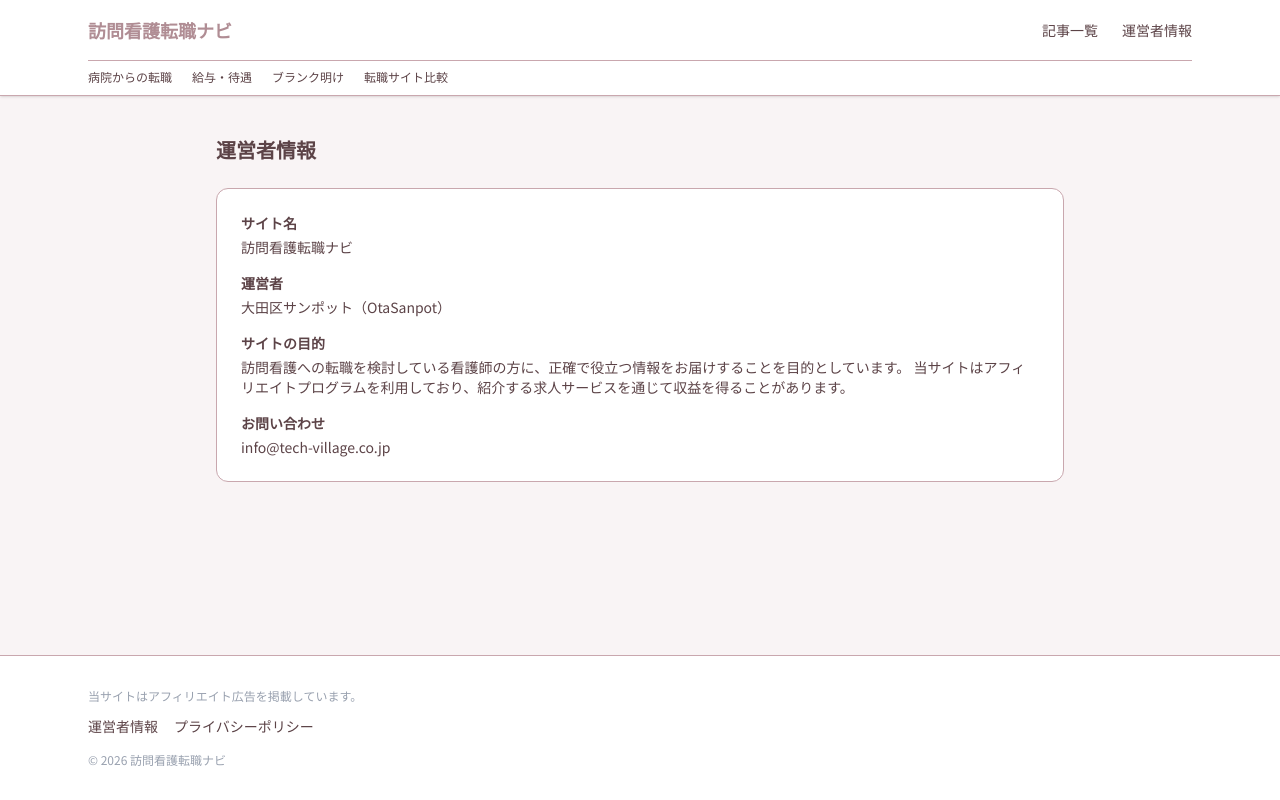
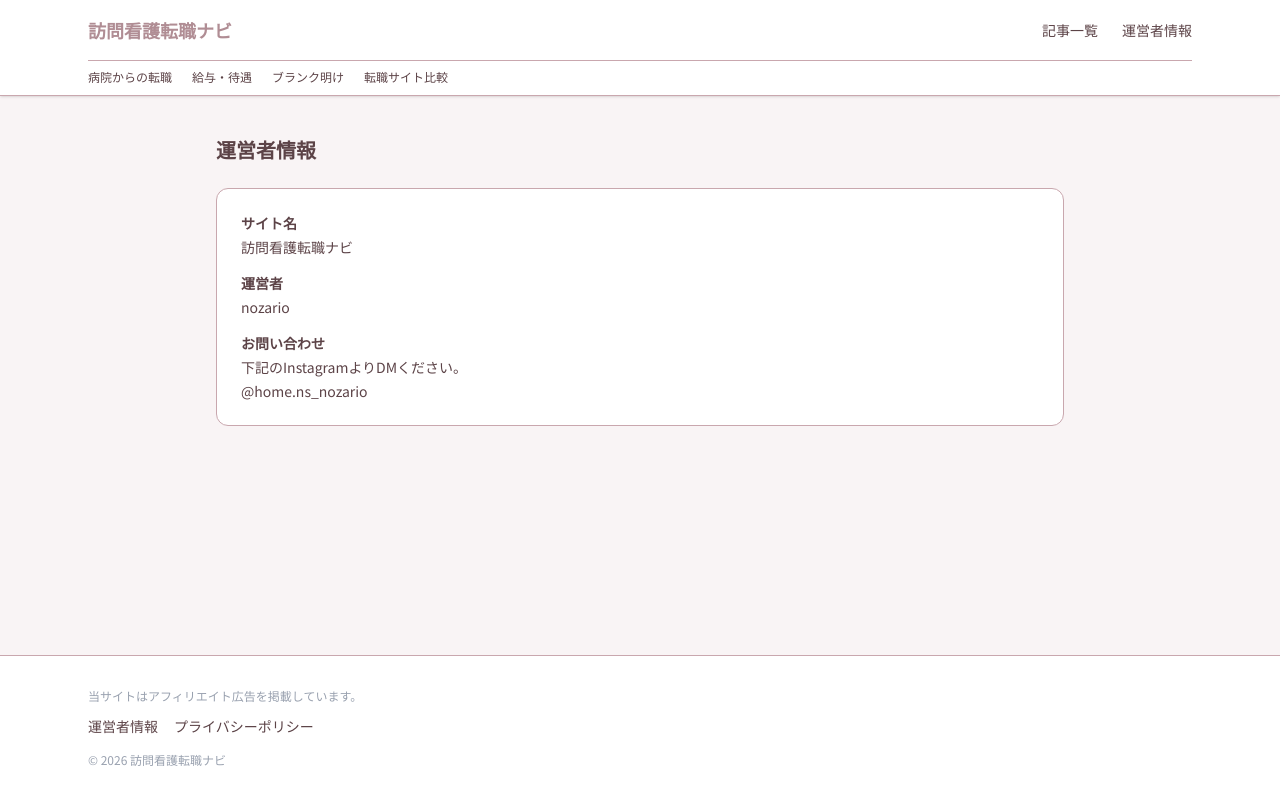
Before and after one commit to ota-sanpot/home_nurse, a Next.js app: page /about in a window 1280 px wide. Built offline with nearby package versions, Linux system fonts and the light colour scheme.

Commit message:
fix: 運営者情報を更新
- 運営者を nozario に変更
- サイトの目的セクションを削除
- お問い合わせを Instagram DM に変更

Co-Authored-By: Claude Sonnet 4.6 <noreply@anthropic.com>

```diff
--- a/src/app/about/page.tsx
+++ b/src/app/about/page.tsx
@@ -16,19 +16,13 @@ export default function AboutPage() {
         </div>
         <div>
           <p className="font-bold mb-1">運営者</p>
-          <p>大田区サンポット（OtaSanpot）</p>
-        </div>
-        <div>
-          <p className="font-bold mb-1">サイトの目的</p>
-          <p>
-            訪問看護への転職を検討している看護師の方に、正確で役立つ情報をお届けすることを目的としています。
-            当サイトはアフィリエイトプログラムを利用しており、紹介する求人サービスを通じて収益を得ることがあります。
-          </p>
+          <p>nozario</p>
         </div>
         <div>
           <p className="font-bold mb-1">お問い合わせ</p>
-          <a href="mailto:info@tech-village.co.jp" className="hover:text-rose-primary transition-colors">
-            info@tech-village.co.jp
+          <p className="mb-1">下記のInstagramよりDMください。</p>
+          <a href="https://www.instagram.com/home.ns_nozario/" target="_blank" rel="noopener noreferrer" className="hover:text-rose-primary transition-colors">
+            @home.ns_nozario
           </a>
         </div>
       </div>
```
